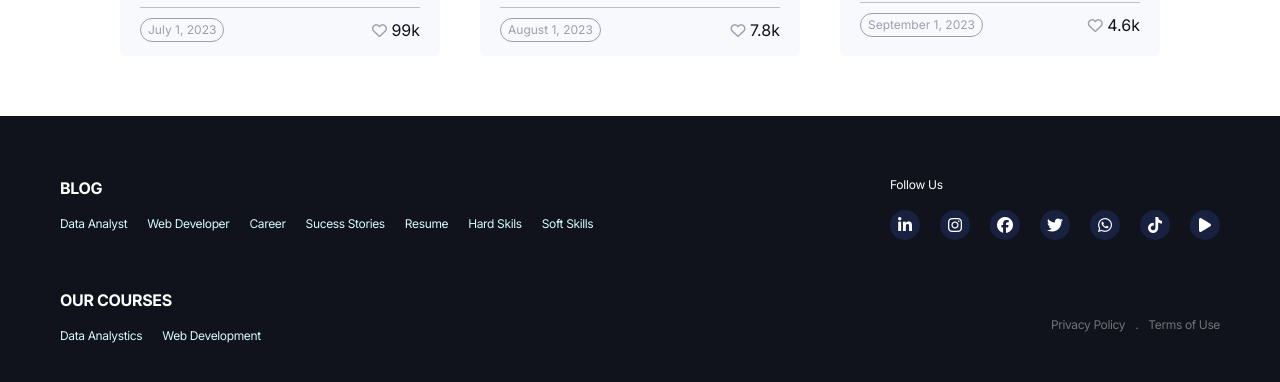
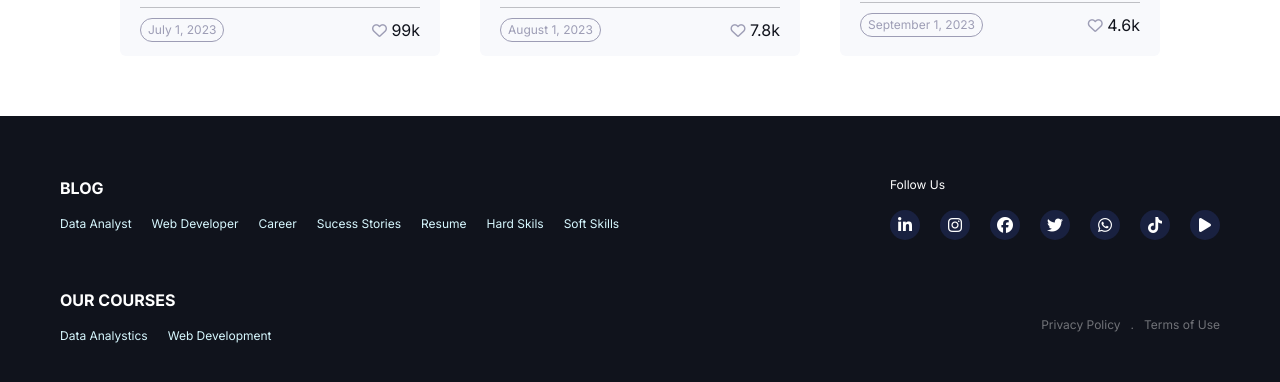
Before and after one commit to Jml-Azares/news-website, a plain HTML site: page index.html in a window 1280 px wide. Shown: the part 1186-1568 px from the top of the page. Drawn offline with nearby package versions, Linux system fonts and the light colour scheme.

Commit message:
clean codes

```diff
--- a/assets/scss/main.scss
+++ b/assets/scss/main.scss
@@ -65,7 +65,6 @@ nav {
 //     font-weight: variables.$font-weight7;
 //     font-size: variables.$font-size4;
 //     position: absolute;
-//     letter-spacing: 0.1em;
 //     line-height: 29px;
 //     width: 76px;
 //     height: 17px;
@@ -86,7 +85,6 @@ nav {
 //     gap: 10px;
 //     top: 1px;
 //     right: 100px;
-//     letter-spacing: -0.01em;
 //   }
 // }
 
@@ -217,8 +215,6 @@ footer {
   height: 274px;
   background-color: variables.$color-2;
   padding: 60px 60px;
-}
-
   .section-blog {
     display: flex;
     flex-direction: column;
@@ -227,7 +223,6 @@ footer {
     p {
       font-weight: variables.$font-weight7;
       color: variables.$color-5;
-    letter-spacing: -0.02em;
       font-size: 16px;
     }
     ul {
@@ -235,23 +230,18 @@ footer {
       gap: 20px;
       padding-left: 0;
       font-size: 12px;
-    letter-spacing: -0.03em;
       line-height: 130%;
       font-weight: variables.$font-weight4;
       color: variables.$color-9;
     }
   }
-
   .follow-us {
     display: flex;
     flex-direction: column;
     gap: 40px;
-}
-
     .socmed-links {
       p {
         font-size: 12px;
-    letter-spacing: -0.02em;
         font-weight: variables.$font-weight4;
         color: variables.$color-5;
       }
@@ -261,7 +251,7 @@ footer {
         padding-left: 0;
       }
     }
-
+  }
   .socmed {
     height: 30px;
     width: 30px;
@@ -271,6 +261,7 @@ footer {
     border-radius: 50px;
     background-color: variables.$color-1;
     color: variables.$color-5;
+  }
 }
 
 .footer-privacy ul {
@@ -282,7 +273,6 @@ footer {
   font-weight: 400;
   color: variables.$color-5;
   opacity: 0.4;
-  letter-spacing: -0.03em;
 }
 
 @media only screen and (max-width: 1100px) {
```
Also changed, not shown: main-css/main.css, 1 other file. Lines whose indentation alone changed are shown as unchanged.
